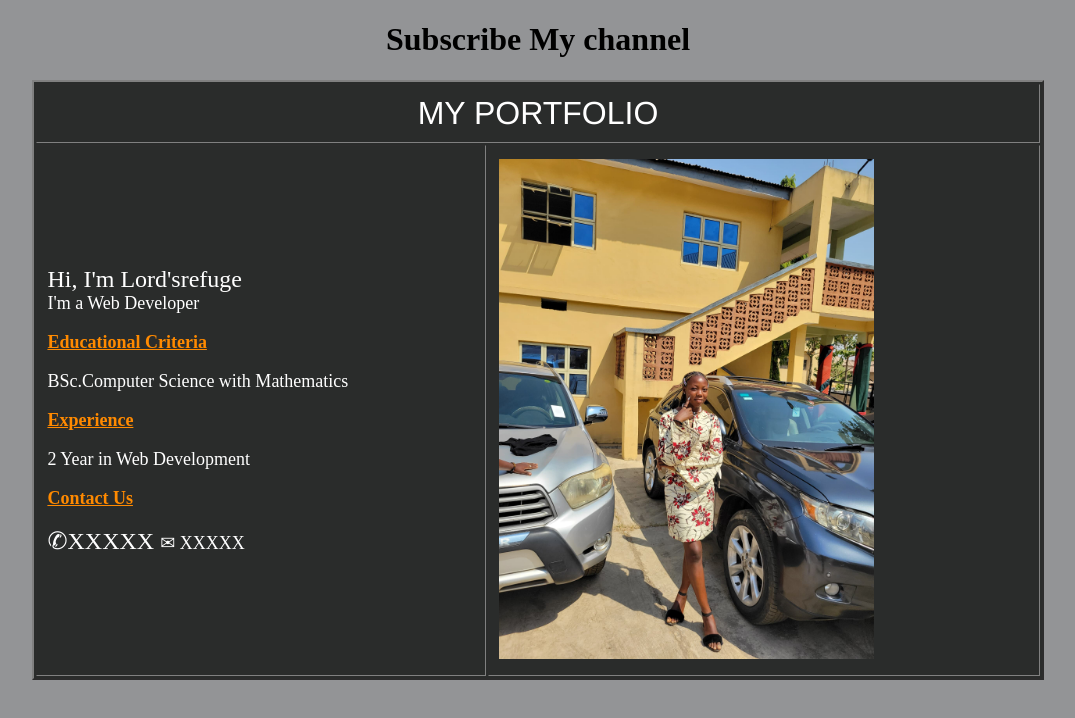
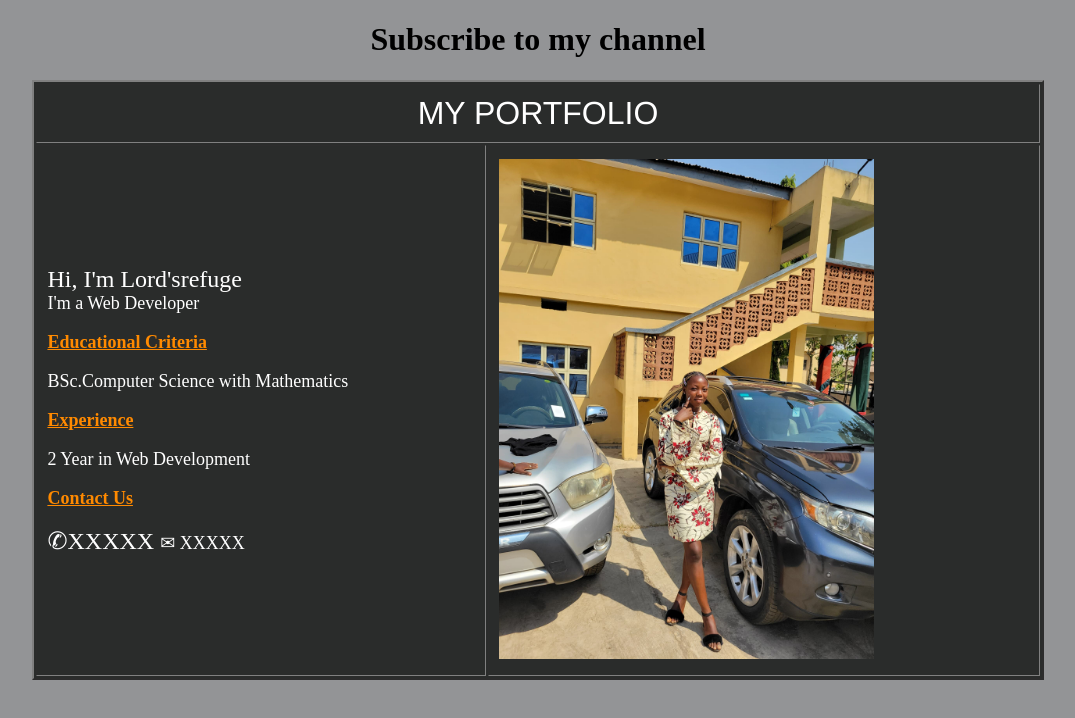
Before and after one commit to omoladeajala/HecSoftwares_Project, a plain HTML site: page HexSoftwares_Project Personal Portfolio.html in a window 1280 px wide. Shown: the whole page, without its empty margins (102-1177 px from the left). Drawn offline with Linux system fonts and the light colour scheme.

Commit message:
Fix typo in header text for improved clarity

```diff
--- a/HexSoftwares_Project Personal Portfolio.html
+++ b/HexSoftwares_Project Personal Portfolio.html
@@ -6,7 +6,7 @@
     <title>Porfolio</title>
 </head>
 <body bgcolor="#939496">
-    <center><h1>Subscribe My channel</h1></center>
+    <center><h1>Subscribe to my channel</h1></center>
 
     <table border="2" width="80%" height="600px" align="center" bgcolor="#2a2c2b" cellpadding="10">
     <!--Row1-->
```
